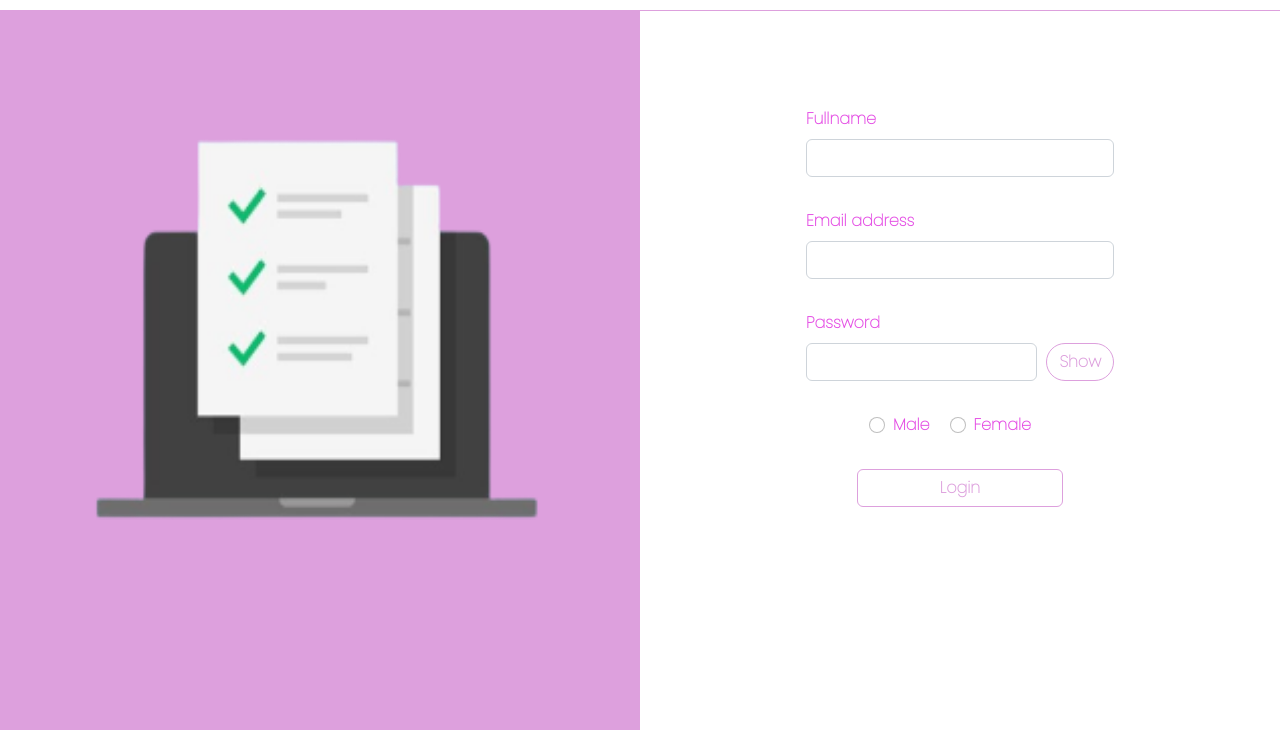
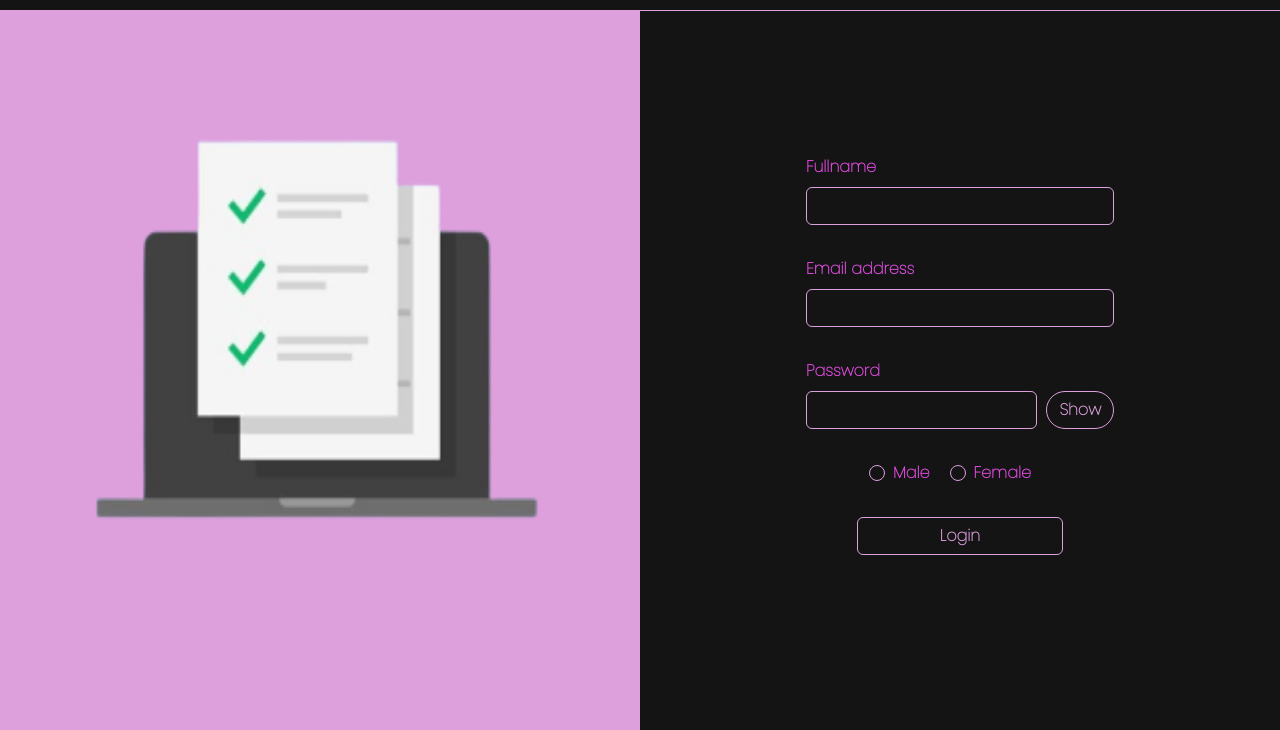
Before and after one commit to OmobolajiDurojaiye/form-validation, a plain HTML site: page index.html in a window 1280 px wide. Shown: the part 70-800 px from the top of the page. Drawn offline with Linux system fonts and the light colour scheme; a web font is replaced by a local one.

Commit message:
modified

```diff
--- a/css/style.css
+++ b/css/style.css
@@ -2,9 +2,15 @@
     font-family: poppins, sans-serif;
 }
 
-/* body {
-    /* background-color: #141414 !important;
-} */
+body {
+    background-color: #141414 !important;
+}
+
+input {
+    background-color: #141414 !important;
+    border: 1px solid plum !important;
+    color: #fff !important;
+}
 
 .bb-nav {
     /* border-bottom: 1px solid gray !important; */
@@ -107,8 +113,15 @@ button {
     justify-content: space-between;
 }
 
+.bb-flex-center {
+    display: flex !important;
+    flex-direction: column !important;
+    justify-content: center !important;
+    /* align-items: center !important; */
+}
+
 .bb-btn-plum {
-    background-color: #fff !important;
+    background-color: #141414 !important;
     border: 1px solid plum !important;
     color: plum !important;
 }
@@ -120,7 +133,7 @@ button {
 
 form {
     position: relative !important;
-    top: 10vh !important;
+    /* top: 10vh !important; */
     display: flex !important;
     flex-direction: column !important;
     align-items: center !important;
--- a/index.html
+++ b/index.html
@@ -59,7 +59,7 @@
             </div>
 
 
-            <div class="col-md-12 col-lg-6 bb-right-border-top">
+            <div class="col-md-12 col-lg-6 bb-flex-center bb-right-border-top">
 
                 <form method="post" id="bb-form">
                     <!--user info-->
```
